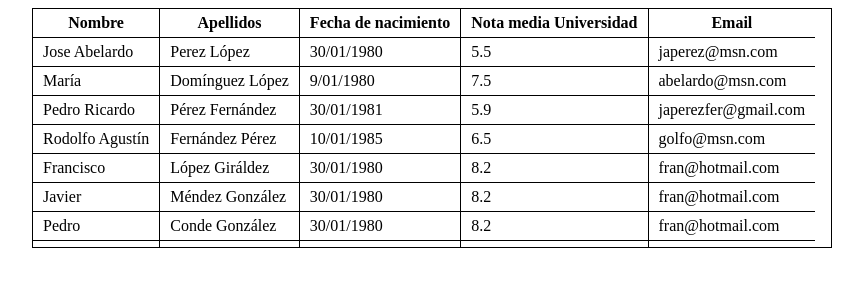
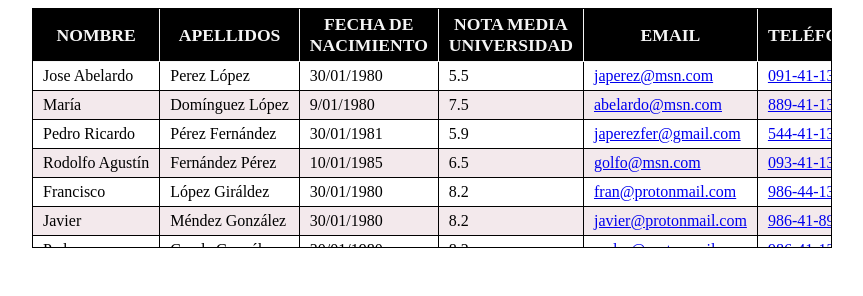
Before and after one commit to jmunin/EjerciciosHTMLyCSS, a plain HTML site: page HTML/ej04/index.html in a window 1280 px wide. Shown: the whole page, without its empty margins (208-1071 px from the left). Drawn offline with Linux system fonts and the light colour scheme.

Commit message:
Añadida sugerencia para la gestión de emails y teléfonos con enlaces.

```diff
--- a/HTML/ej04/index.html
+++ b/HTML/ej04/index.html
@@ -4,7 +4,7 @@
     <meta charset="UTF-8">
     <meta name="viewport" content="width=device-width, initial-scale=1.0">
     <title>Ejercicio 4</title>
-    <link rel="stylesheet" href="styles.css">
+    <link rel="stylesheet" href="style.css">
 </head>
 <body>
 <table>
@@ -15,6 +15,7 @@
             <th>Fecha de nacimiento</th>
             <th>Nota media Universidad</th>
             <th>Email</th>
+            <th>Teléfono</th>
         </tr>
     </thead>
     <tbody>
@@ -23,56 +24,64 @@
             <td>Perez López</td>
             <td>30/01/1980</td>
             <td>5.5</td>
-            <td>japerez@msn.com</td>
+            <td><a href="mailto:japerez@msn.com">japerez@msn.com</a></td>
+            <td><a href="tel:+986-41-13-28">091-41-13-28</a></td>
         </tr>
         <tr>
             <td>María</td>
             <td>Domínguez López</td>
             <td>9/01/1980</td>
             <td>7.5</td>
-            <td>abelardo@msn.com</td>
+            <td><a href="mailto:abelardo@msn.com">abelardo@msn.com</a></td>
+            <td><a href="tel:+986-41-13-28">889-41-13-28</a></td>
         </tr>
         <tr>
             <td>Pedro Ricardo</td>
             <td>Pérez Fernández</td>
             <td>30/01/1981</td>
             <td>5.9</td>
-            <td>japerezfer@gmail.com</td>
+            <td><a href="mailto:japerezfer@gmail.com">japerezfer@gmail.com</a></td>
+            <td><a href="tel:+986-41-13-28">544-41-13-28</a></td>
         </tr>
         <tr>
             <td>Rodolfo Agustín</td>
             <td>Fernández Pérez</td>
             <td>10/01/1985</td>
             <td>6.5</td>
-            <td>golfo@msn.com</td>
+            <td><a href="mailto:golfo@msn.com">golfo@msn.com</a></td>
+            <td><a href="tel:+986-41-13-28">093-41-13-28</a></td>
         </tr>
         <tr>
             <td>Francisco</td>
             <td>López Giráldez</td>
             <td>30/01/1980</td>
             <td>8.2</td>
-            <td>fran@hotmail.com</td>
+            <td><a href="mailto:fran@protonmail.com">fran@protonmail.com</a></td>
+            <td><a href="tel:+986-41-13-28">986-44-13-28</a></td>
         </tr>
         <tr>
             <td>Javier</td>
             <td>Méndez González</td>
             <td>30/01/1980</td>
             <td>8.2</td>
-            <td>fran@hotmail.com</td>
+            <td><a href="mailto:javier@protonmail.com">javier@protonmail.com</a></td>
+            <td><a href="tel:+986-41-13-28">986-41-89-28</a></td>
         </tr>
         <tr>
             <td>Pedro</td>
             <td>Conde González</td>
             <td>30/01/1980</td>
             <td>8.2</td>
-            <td>fran@hotmail.com</td>
+            <td><a href="mailto:pedro@protonmail.com">pedro@protonmail.com</a></td>
+            <td><a href="tel:+986-41-13-28">986-41-13-57</a></td>
         </tr>
         <tr>
             <td>Armando</td>
             <td>González Conde</td>
             <td>30/01/1980</td>
             <td>8.2</td>
-            <td>fran@hotmail.com</td>
+            <td><a href="mailto:fran@hotmail.com">fran@hotmail.com</a></td>
+            <td><a href="tel:+986-41-13-28">966-31-11-99</a></td>
         </tr>
     </tbody>
 </table>
--- /dev/null
+++ b/HTML/ej04/style.css
@@ -0,0 +1,57 @@
+table,
+th,
+td {
+    border: 1px solid;
+}
+
+table {
+    width: 100%;
+    max-width: 800px;
+    height: 240px;
+    margin: 0 auto;
+    display: block;
+    overflow-x: auto;
+    border-spacing: 0;
+}
+
+tbody {
+    white-space: nowrap;
+}
+
+th,
+td {
+    padding: 5px 10px;
+    border-top-width: 0;
+    border-left-width: 0;
+}
+
+th {
+    position: sticky;
+    top: 0;
+    vertical-align: center;
+    background-color: black;
+    color: whitesmoke;
+    font-size: 1.1rem;
+    text-transform: uppercase;
+}
+
+th:last-child,
+td:last-child {
+    border-right-width: 0;
+}
+
+tr:last-child td {
+    border-bottom-width: 0;
+}
+
+tbody>tr:hover {
+    background-color: aqua;
+}
+
+tbody>tr:nth-child(even):hover {
+    background-color: aqua;
+}
+
+tbody>tr:nth-child(even) {
+    background-color: #f3e9ec;
+}
--- a/HTML/ej04/styles.css
+++ /dev/null
@@ -1,42 +0,0 @@
-table,
-th,
-td {
-  border: 1px solid;
-}
-
-table {
-  width: 100%;
-  max-width: 800px;
-  height: 240px;
-  margin: 0 auto;
-  display: block;
-  overflow-x: auto;
-  border-spacing: 0;
-}
-
-tbody {
-  white-space: nowrap;
-}
-
-th,
-td {
-  padding: 5px 10px;
-  border-top-width: 0;
-  border-left-width: 0;
-}
-
-th {
-  position: sticky;
-  top: 0;
-  background: #fff;
-  vertical-align: bottom;
-}
-
-th:last-child,
-td:last-child {
-  border-right-width: 0;
-}
-
-tr:last-child td {
-  border-bottom-width: 0;
-}
```
